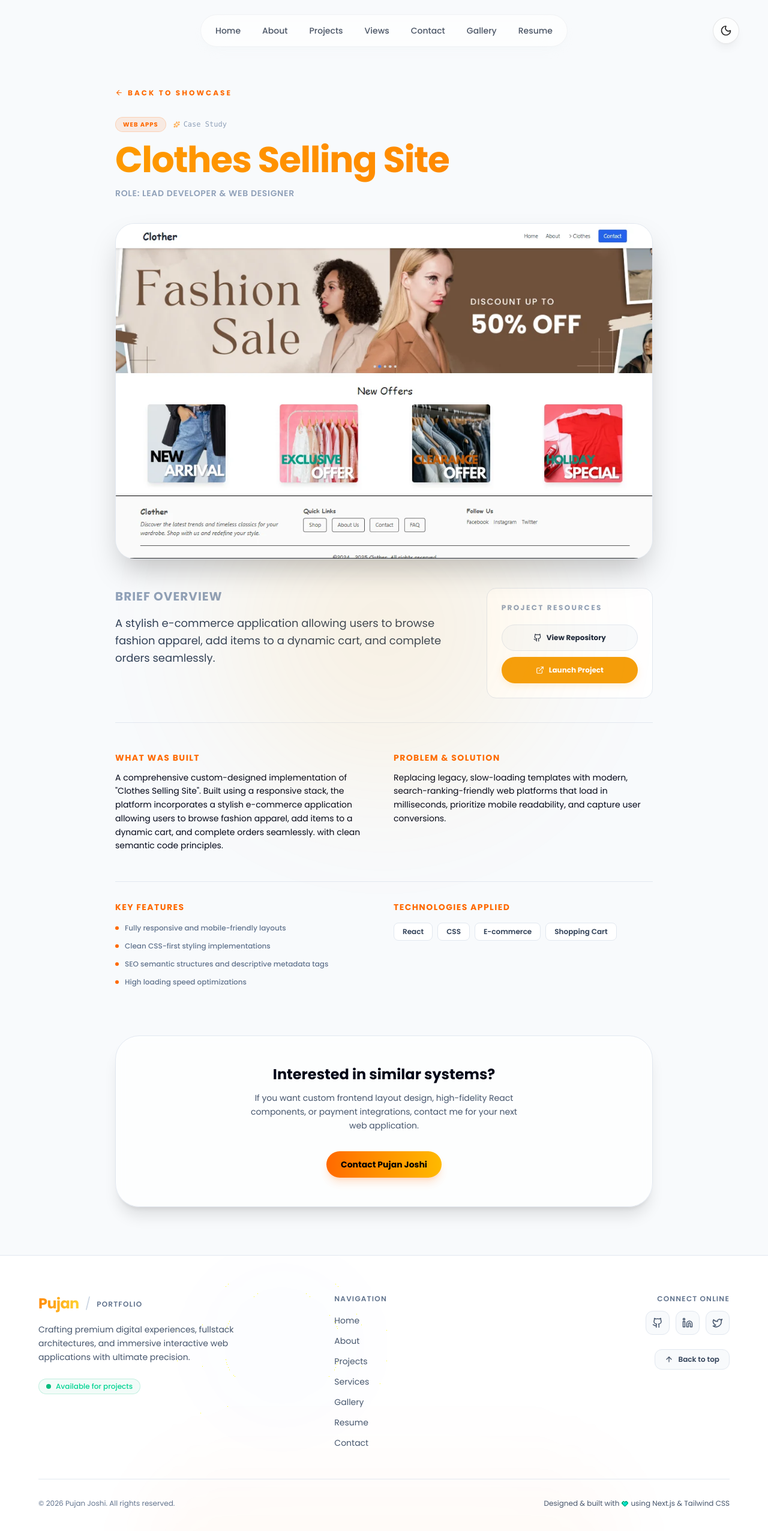
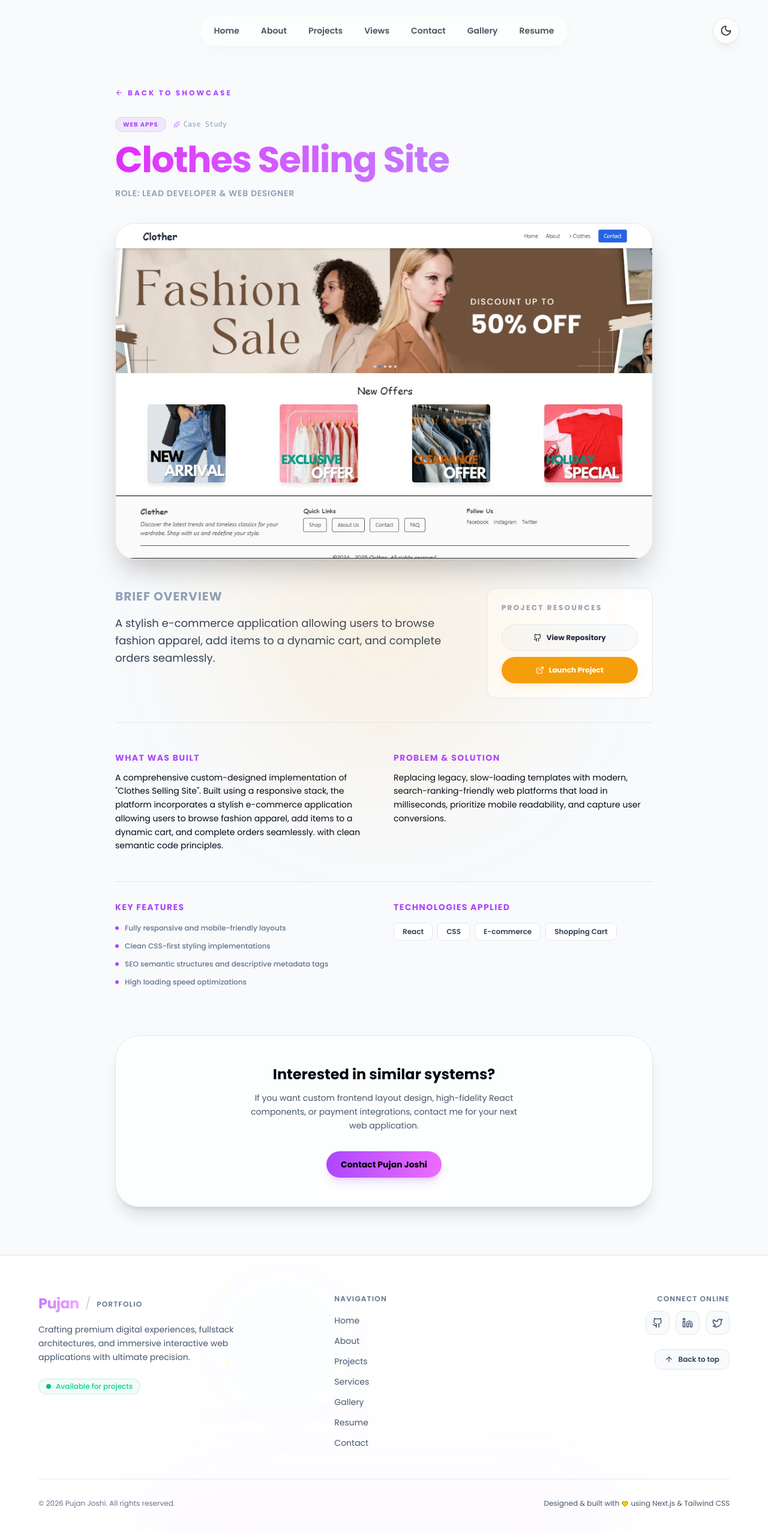
Before and after one commit to pujanjoci/Profile-Next-, a Next.js app: page /projects/clothes-selling-site in a window 1280 px wide. Shown: the whole page at 60% size. Built offline with nearby package versions, Linux system fonts and the light colour scheme.

Commit message:
feat: change theme to purple/gradients, add glimmer buttons, prioritize live demo links, and fix navbar links/z-index

```diff
--- a/app/components/Header.tsx
+++ b/app/components/Header.tsx
@@ -25,6 +25,56 @@ export default function Header() {
   const router = useRouter()
   const pathname = usePathname()
   const isHomePage = pathname === '/'
+  const [activeSection, setActiveSection] = useState('home')
+
+  useEffect(() => {
+    if (!isHomePage) return
+
+    const sections = ['about', 'projects', 'experiences', 'contact']
+    const observerOptions = {
+      root: null,
+      rootMargin: '-30% 0px -65% 0px',
+      threshold: 0,
+    }
+
+    const observerCallback = (entries: IntersectionObserverEntry[]) => {
+      entries.forEach((entry) => {
+        if (entry.isIntersecting) {
+          setActiveSection(entry.target.id)
+        }
+      })
+    }
+
+    const observer = new IntersectionObserver(observerCallback, observerOptions)
+
+    sections.forEach((id) => {
+      const el = document.getElementById(id)
+      if (el) observer.observe(el)
+    })
+
+    const handleScrollTop = () => {
+      if (window.scrollY < 100) {
+        setActiveSection('home')
+      }
+    }
+    window.addEventListener('scroll', handleScrollTop, { passive: true })
+
+    return () => {
+      observer.disconnect()
+      window.removeEventListener('scroll', handleScrollTop)
+    }
+  }, [isHomePage])
+
+  const isItemActive = (item: typeof navItems[0]) => {
+    if (item.isRoute) {
+      return pathname === item.href
+    }
+    if (isHomePage) {
+      if (item.href === '#') return activeSection === 'home'
+      return activeSection === item.href.replace('#', '')
+    }
+    return false
+  }
 
   // Smooth scroll function
   const smoothScroll = (targetId: string | null) => {
@@ -104,14 +154,12 @@ export default function Header() {
       setMobileMenuOpen(false)
       return
     }
+    if (isRoute) {
+      setMobileMenuOpen(false)
+      return
+    }
     e.preventDefault()
     setMobileMenuOpen(false)
-
-    // Page-route links (e.g. /gallery) — always use router.push
-    if (isRoute) {
-      router.push(href)
-      return
-    }
 
     // Hash links on the home page — smooth scroll in-place
     if (isHomePage) {
@@ -166,15 +214,28 @@ export default function Header() {
               animate={{ minWidth: showIcons ? '280px' : '480px' }}
               transition={{ type: 'spring', stiffness: 300, damping: 30 }}
             >
-              {navItems.map((item) => (
+              {navItems.map((item) => {
+                const isActive = isItemActive(item)
+                return (
                   <a
                     key={item.name}
                     href={item.href}
                     onClick={(e) => handleNavClick(e, item.href, item.isRoute, item.isExternal)}
                     target={item.isExternal ? "_blank" : undefined}
                     rel={item.isExternal ? "noopener noreferrer" : undefined}
-                  className="relative px-4 py-2 text-sm font-medium text-gray-600 dark:text-gray-300 hover:text-gray-900 dark:hover:text-white transition-colors group flex items-center justify-center min-w-[60px] cursor-pointer"
+                    className={`relative px-4 py-2 text-sm font-semibold transition-colors flex items-center justify-center min-w-[70px] cursor-pointer ${
+                      isActive
+                        ? 'text-orange-500 dark:text-orange-400'
+                        : 'text-gray-600 dark:text-gray-300 hover:text-gray-900 dark:hover:text-white'
+                    }`}
                   >
+                    {isActive && (
+                      <motion.span
+                        layoutId="activeNavBackground"
+                        className="absolute inset-0 bg-slate-100 dark:bg-white/5 border border-slate-200/50 dark:border-white/5 rounded-full -z-10"
+                        transition={{ type: "spring", stiffness: 350, damping: 25 }}
+                      />
+                    )}
                     <AnimatePresence mode="popLayout" initial={false}>
                       {showIcons ? (
                         <motion.div
@@ -202,7 +263,8 @@ export default function Header() {
                       )}
                     </AnimatePresence>
                   </a>
-              ))}
+                )
+              })}
             </motion.nav>
           </div>
 
--- a/app/components/Hero.tsx
+++ b/app/components/Hero.tsx
@@ -102,7 +102,7 @@ export default function Hero() {
             initial={{ opacity: 0, y: 100 }}
             animate={{ opacity: 1, y: 0 }}
             transition={{ duration: 0.8, delay: 0.3 }}
-            className="relative z-31 flex items-end justify-center w-full h-full pointer-events-auto pb-0"
+            className="relative z-40 flex items-end justify-center w-full h-full pointer-events-auto pb-0"
           >
             {/* Image Wrapper */}
             <div className="relative aspect-[4/5] h-[75%] sm:h-[80%] md:h-[85%] lg:h-[90%] max-w-[650px] w-auto flex-shrink-0">
@@ -157,7 +157,7 @@ export default function Hero() {
               >
                 <Link
                   href="/projects"
-                  className="inline-flex items-center justify-center px-4 py-2 sm:px-6 sm:py-3 bg-orange-500 hover:bg-orange-600 text-white rounded-full font-medium transition-colors gap-2 text-sm whitespace-nowrap shadow-md shadow-orange-500/20"
+                  className="inline-flex items-center justify-center px-4 py-2 sm:px-6 sm:py-3 bg-orange-500 hover:bg-orange-600 text-white rounded-full font-medium transition-colors gap-2 text-sm whitespace-nowrap shadow-md shadow-orange-500/20 glimmer-btn"
                 >
                   Portfolio
                   <ArrowUpRight size={16} />
--- a/app/components/Projects.tsx
+++ b/app/components/Projects.tsx
@@ -654,7 +654,7 @@ function ProjectCarousel() {
                  href={selectedProject.liveUrl}
                  target="_blank"
                  rel="noopener noreferrer"
-                 className="inline-flex h-10 items-center justify-center gap-2 rounded-full px-5 text-xs font-bold text-white transition shadow-lg active:scale-95 cursor-pointer"
+                 className="inline-flex h-10 items-center justify-center gap-2 rounded-full px-5 text-xs font-bold text-white transition shadow-lg active:scale-95 cursor-pointer glimmer-btn"
                  style={{
                    backgroundColor: selectedProject.glowColor,
                    boxShadow: `0 4px 14px ${selectedProject.glowColor}40`
--- a/app/globals.css
+++ b/app/globals.css
@@ -4,6 +4,30 @@
 
 @theme {
   --font-sans: var(--font-poppins);
+
+  --color-orange-50: var(--color-purple-50);
+  --color-orange-100: var(--color-purple-100);
+  --color-orange-200: var(--color-purple-200);
+  --color-orange-300: var(--color-purple-300);
+  --color-orange-400: var(--color-purple-400);
+  --color-orange-500: var(--color-purple-500);
+  --color-orange-600: var(--color-purple-600);
+  --color-orange-700: var(--color-purple-700);
+  --color-orange-800: var(--color-purple-800);
+  --color-orange-900: var(--color-purple-900);
+  --color-orange-950: var(--color-purple-950);
+
+  --color-amber-50: var(--color-fuchsia-50);
+  --color-amber-100: var(--color-fuchsia-100);
+  --color-amber-200: var(--color-fuchsia-200);
+  --color-amber-300: var(--color-fuchsia-300);
+  --color-amber-400: var(--color-fuchsia-400);
+  --color-amber-500: var(--color-fuchsia-500);
+  --color-amber-600: var(--color-fuchsia-600);
+  --color-amber-700: var(--color-fuchsia-700);
+  --color-amber-800: var(--color-fuchsia-800);
+  --color-amber-900: var(--color-fuchsia-900);
+  --color-amber-950: var(--color-fuchsia-950);
 }
 
 :root {
@@ -25,3 +49,50 @@ body {
     -apple-system,
     sans-serif;
 }
+
+@keyframes glimmer {
+  0% {
+    transform: translateX(-150%) skewX(-25deg);
+  }
+  40% {
+    transform: translateX(250%) skewX(-25deg);
+  }
+  100% {
+    transform: translateX(250%) skewX(-25deg);
+  }
+}
+
+/* Add premium glimmer sheen to selected CTA buttons */
+.glimmer-btn,
+button[class*="bg-orange-500"],
+a[class*="bg-orange-500"],
+button[class*="bg-gradient-to-r"],
+a[class*="bg-gradient-to-r"],
+.joyful-button {
+  position: relative !important;
+  overflow: hidden !important;
+}
+
+.glimmer-btn::after,
+button[class*="bg-orange-500"]::after,
+a[class*="bg-orange-500"]::after,
+button[class*="bg-gradient-to-r"]::after,
+a[class*="bg-gradient-to-r"]::after,
+.joyful-button::after {
+  content: '' !important;
+  position: absolute !important;
+  top: -50% !important;
+  left: -60% !important;
+  width: 35% !important;
+  height: 200% !important;
+  background: linear-gradient(
+    90deg,
+    rgba(255, 255, 255, 0) 0%,
+    rgba(255, 255, 255, 0.4) 50%,
+    rgba(255, 255, 255, 0) 100%
+  ) !important;
+  transform: rotate(25deg) !important;
+  animation: glimmer 4.5s cubic-bezier(0.16, 1, 0.3, 1) infinite !important;
+  pointer-events: none !important;
+  z-index: 10 !important;
+}
--- a/app/projects/[slug]/page.tsx
+++ b/app/projects/[slug]/page.tsx
@@ -198,7 +198,7 @@ export default async function ProjectDetailPage({ params }: { params: Promise<{
                   href={project.liveUrl}
                   target="_blank"
                   rel="noopener noreferrer"
-                  className="inline-flex h-11 items-center justify-center gap-2 rounded-full px-5 text-xs font-bold text-white transition shadow-lg hover:opacity-95 cursor-pointer"
+                  className="inline-flex h-11 items-center justify-center gap-2 rounded-full px-5 text-xs font-bold text-white transition shadow-lg hover:opacity-95 cursor-pointer glimmer-btn"
                   style={{
                     backgroundColor: project.glowColor,
                     boxShadow: `0 4px 12px ${project.glowColor}25`,
--- a/app/projects/page.tsx
+++ b/app/projects/page.tsx
@@ -302,7 +302,7 @@ export default function ProjectsPage() {
                           href={project.liveUrl}
                           target="_blank"
                           rel="noopener noreferrer"
-                          className="flex-1 inline-flex h-10 items-center justify-center gap-2 rounded-full px-5 text-xs font-bold text-white transition shadow-lg active:scale-95 cursor-pointer hover:opacity-95"
+                          className="flex-1 inline-flex h-10 items-center justify-center gap-2 rounded-full px-5 text-xs font-bold text-white transition shadow-lg active:scale-95 cursor-pointer hover:opacity-95 glimmer-btn"
                           style={{
                             backgroundColor: project.glowColor,
                             boxShadow: `0 4px 12px ${project.glowColor}30`,
```
Also changed, not shown: app/components/PortfolioExperiences.tsx (+11 -9 lines). Lines whose indentation alone changed are shown as unchanged.
